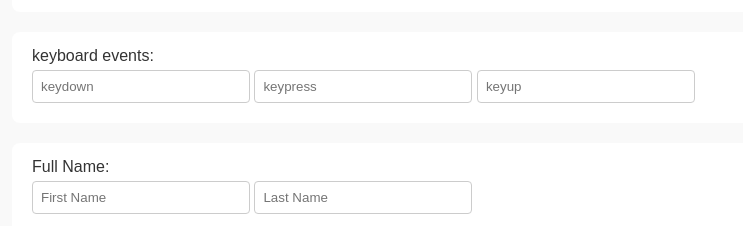
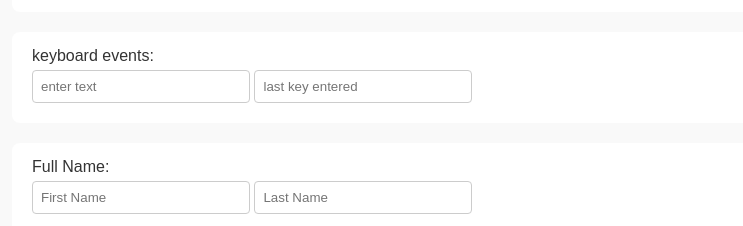
Before and after one commit to Lena-coder1/lab-7, a plain HTML site: page index.html in a window 1280 px wide. Shown: the part 189-415 px from the top of the page, 16-759 px from the left. Drawn offline with Linux system fonts and the light colour scheme.

Commit message:
added keyboard event

```diff
--- a/index.html
+++ b/index.html
@@ -20,12 +20,11 @@
     </section>
 
     <!-- keyboard event -->
+
     <section id="keyboard-event">
         <label>keyboard events: </label> <br>
-        <input type = "text" onkeydown="keyboardEvent()" placeholder="keydown">
-        <input type = "text" onkeypress="keyboardEvent()" placeholder="keypress">
-        <input type = "text" onkeyup="keyboardEvent()" placeholder="keyup">
-
+        <input id="keyInput" type="text" placeholder="enter text">
+        <input id="keyboardInfo" type = "text" readonly placeholder="last key entered">
     </section>
 
     <!--form event-->
--- a/script.js
+++ b/script.js
@@ -23,3 +23,11 @@ button.addEventListener("mouseup" ,function(){
 })
 
 //keyboard  event
+const output = document.getElementById("keyboardInfo");
+document.getElementById("keyInput").addEventListener('keydown', function(event) {
+   output.value =`last Key : ${event.key}`;
+
+});
+
+
+//
```
